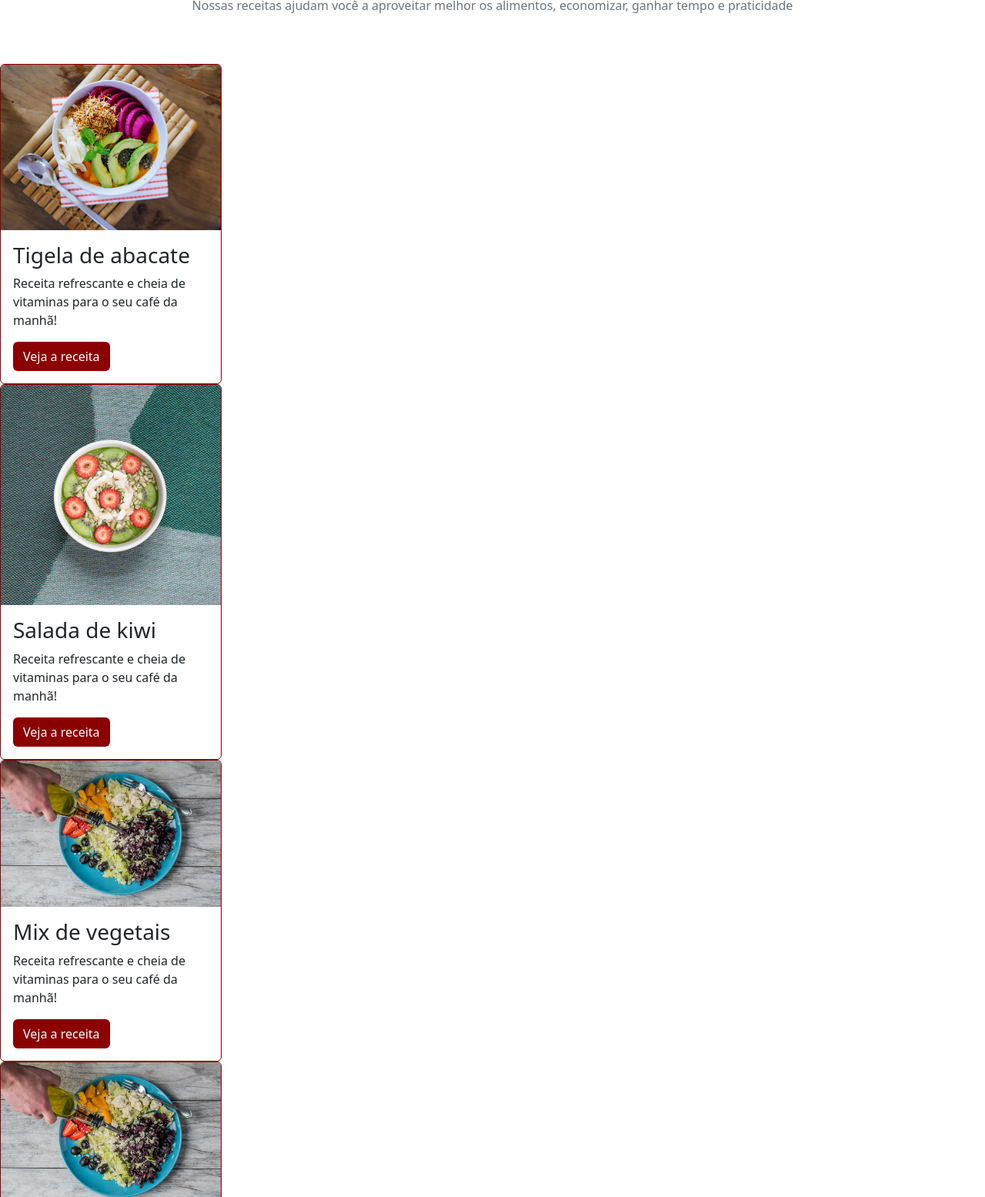
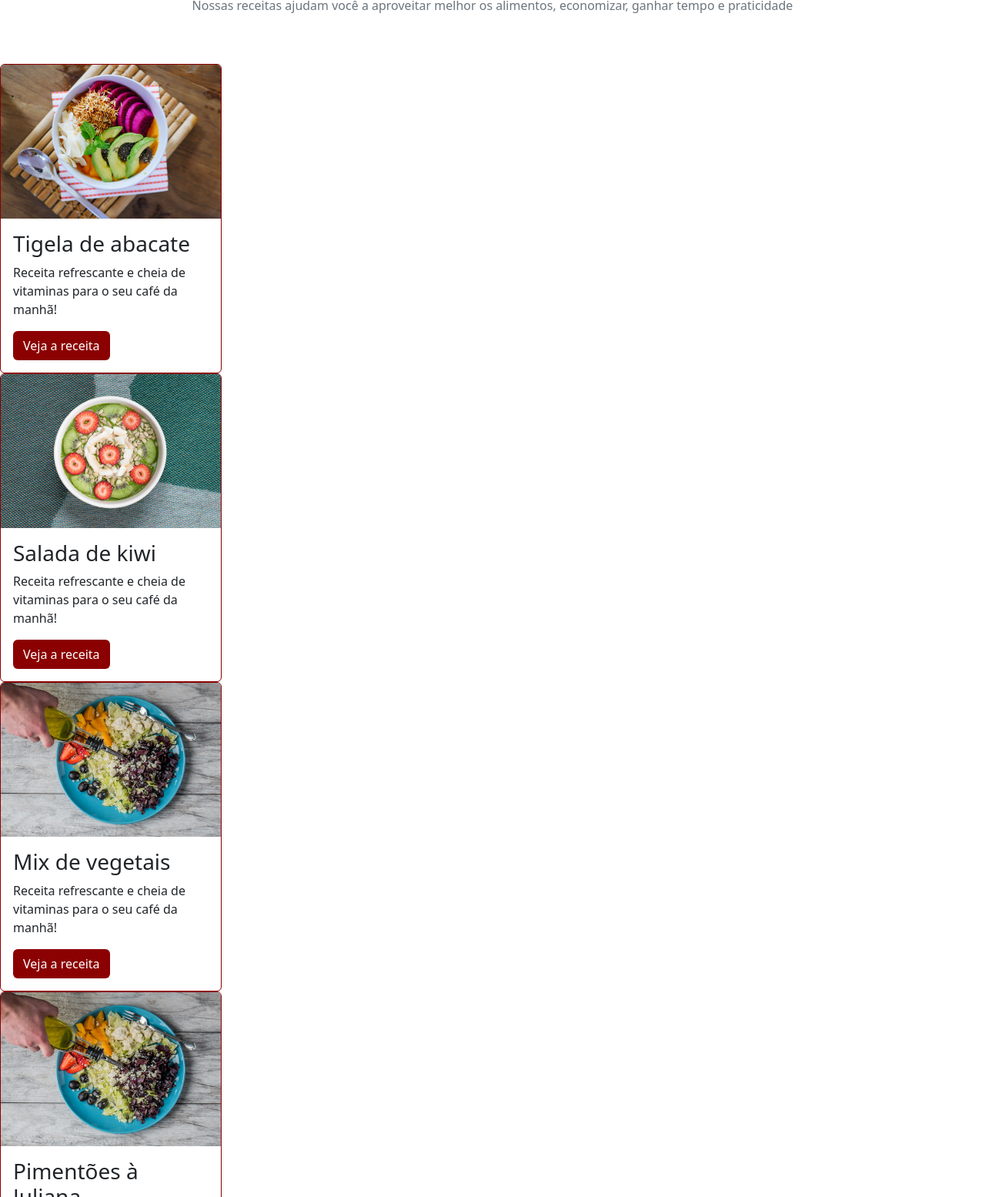
Before and after one commit to wevertonsantos/curso-bootstrap, a plain HTML site: page index.html in a window 1280 px wide. Shown: the part 565-2120 px from the top of the page at 77% size. Drawn offline with nearby package versions, Linux system fonts and the light colour scheme.

Commit message:
width images cards

```diff
--- a/index.html
+++ b/index.html
@@ -81,8 +81,8 @@
      <!-- cards -->
 
     <section class="revenue">
-      <article class="card border-color-special size-card">
-          <img src="src/img/receita-abacate.jpg" class="card-img-top" alt="tigela com salada de abacate, vista superior">
+      <article class="card border-color-special card-width">
+          <img src="src/img/receita-abacate.jpg" class="card-img-top card-position-image" alt="tigela com salada de abacate, vista superior">
           <div class="card-body">
             <h3 class="card-title">Tigela de abacate</h3>
             <p class="card-text">Receita refrescante e cheia de vitaminas para o seu café da manhã!</p>
@@ -90,8 +90,8 @@
           </div>
       </article>
 
-      <article class="card border-color-special size-card">
-          <img src="src/img/receita-kiwi.jpg" class="card-img-top" alt="tigela de mingau com kiwi, vista superior">
+      <article class="card border-color-special card-width">
+          <img src="src/img/receita-kiwi.jpg" class="card-img-top card-position-image " alt="tigela de mingau com kiwi, vista superior">
           <div class="card-body">
             <h3 class="card-title">Salada de kiwi</h3>
             <p class="card-text">Receita refrescante e cheia de vitaminas para o seu café da manhã!</p>
@@ -99,8 +99,8 @@
           </div>
       </article>
 
-       <article class="card border-color-special size-card">
-          <img src="src/img/receita-mix.jpg" class="card-img-top" alt="prato com mix de vegetais e mão de pessoa adicionando azeite, vista superior">
+       <article class="card border-color-special card-width">
+          <img src="src/img/receita-mix.jpg" class="card-img-top card-position-image" alt="prato com mix de vegetais e mão de pessoa adicionando azeite, vista superior">
           <div class="card-body">
             <h3 class="card-title">Mix de vegetais</h3>
             <p class="card-text">Receita refrescante e cheia de vitaminas para o seu café da manhã!</p>
@@ -108,8 +108,8 @@
           </div>
       </article>
 
-      <article class="card border-color-special size-card">
-          <img src="src/img/receita-mix.jpg" class="card-img-top" alt="prato com mix de vegetais e mão de pessoa adicionando azeite, vista superior">
+      <article class="card border-color-special card-width">
+          <img src="src/img/receita-mix.jpg" class="card-img-top card-position-image" alt="prato com mix de vegetais e mão de pessoa adicionando azeite, vista superior">
           <div class="card-body">
             <h3 class="card-title">Pimentões à Juliana</h3>
             <p class="card-text">Receita refrescante e cheia de vitaminas para o seu café da manhã!</p>
@@ -117,8 +117,8 @@
           </div>
       </article>
 
-      <article class="card border-color-special size-card">
-          <img src="src/img/receita-oriental.jpg" class="card-img-top" alt="tigela com salada de vegetais estilo oriental, vista de cima">
+      <article class="card border-color-special card-width">
+          <img src="src/img/receita-oriental.jpg" class="card-img-top card-position-image" alt="tigela com salada de vegetais estilo oriental, vista de cima">
           <div class="card-body">
             <h3 class="card-title">Prato oriental</h3>
             <p class="card-text">Receita refrescante e cheia de vitaminas para o seu café da manhã!</p>
@@ -126,8 +126,8 @@
           </div>
       </article>
 
-      <article class="card border-color-special size-card">
-          <img src="src/img/receita-beterrabas.jpg" class="card-img-top" alt="tigela com salada de vegetais estilo oriental, vista de cima">
+      <article class="card border-color-special card-width">
+          <img src="src/img/receita-beterrabas.jpg" class="card-img-top card-position-image" alt="tigela com beterrabas e dentes de alho assados em primeiro plano, com ingredientes ao fundo">
           <div class="card-body">
             <h3 class="card-title">Beterrabas assadas</h3>
             <p class="card-text">Receita refrescante e cheia de vitaminas para o seu café da manhã!</p>
--- a/src/style.css
+++ b/src/style.css
@@ -21,6 +21,12 @@
 	color: white;
 }
 
-.size-card{
+.card-position-image{
+	object-fit: cover;
+/*	object-position: 0 80%;*/
+	height: 200px;
+}
+
+.card-width{
 	width: 18rem;
 }
```
